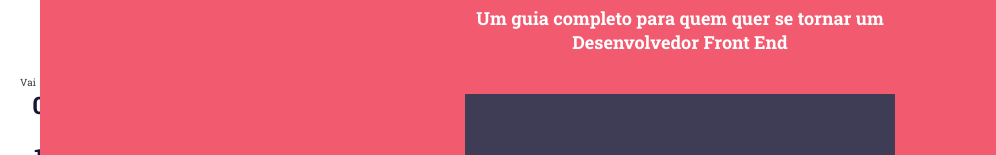
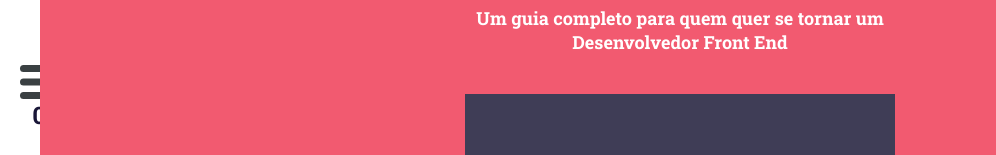
Before and after one commit to CollabCodeTech/hotsite-dofrontaoend, a React (Create React App) app: page / in a window 1280 px wide. Shown: the part 156-311 px from the top of the page, without its empty margins (0-996 px from the left). Built offline with nearby package versions, Linux system fonts and the light colour scheme.

Commit message:
Desenhamos o IconMenu com CSS e ja colocamos ele no lugar dele

```diff
--- a/src/components/HeaderCollab/styles.js
+++ b/src/components/HeaderCollab/styles.js
@@ -3,6 +3,7 @@ import styled from 'styled-components'
 import { Figure } from '../../objects/LogoCollab/styles'
 import CollabCode from '../../objects/CollabCode'
 import { Navigation, Content } from '../NavigationCollab/styles'
+import { Menu } from '../IconMenu/styles'
 
 export const Header = styled.header`
     box-sizing: border-box;
@@ -59,6 +60,12 @@ export const Header = styled.header`
             width: 100vw;
         }
 
+        & > ${Menu} {
+            position: absolute;
+            top: var(--spacing-medium);
+            right: var(--spacing-medium);
+        }
+
         &:hover > ${Navigation} {
             transform: translateX(0);
         }
--- a/src/components/IconMenu/index.js
+++ b/src/components/IconMenu/index.js
@@ -1,7 +1,11 @@
 import React from 'react'
 
-import { Menu } from './styles'
+import { Menu, Draw } from './styles'
 
-const IconMenu = () => <Menu>Vai</Menu>
+const IconMenu = () => (
+    <Menu>
+        <Draw />
+    </Menu>
+)
 
 export default IconMenu
--- a/src/components/IconMenu/styles.js
+++ b/src/components/IconMenu/styles.js
@@ -1,3 +1,35 @@
 import styled from 'styled-components'
 
-export const Menu = styled.a``
+export const Menu = styled.a`
+    display: block;
+    height: 34px;
+    width: 40px;
+    position: relative;
+`
+
+export const Draw = styled.span`
+    display: block;
+    height: 7px;
+    width: 100%;
+    border-radius: 3.5px;
+    background-color: var(--color-base);
+
+    &:before,
+    &:after {
+        content: '';
+        position: absolute;
+        height: 7px;
+        width: 100%;
+        border-radius: 3.5px;
+        background-color: var(--color-base);
+    }
+
+    &:before {
+        top: 50%;
+        transform: translateY(-50%);
+    }
+
+    &:after {
+        bottom: 0;
+    }
+`
```
